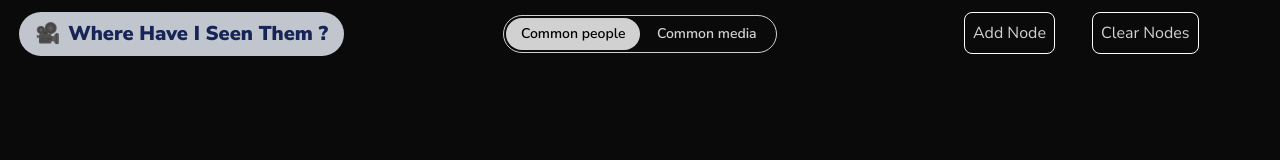
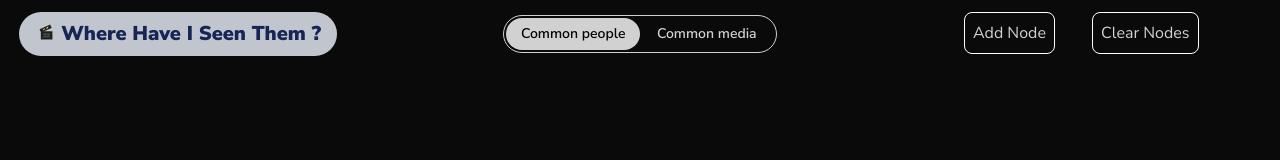
Before and after one commit to zarwaan/whist-graph, a React (Vite) app in the folder client/: page / in a window 1280 px wide. Shown: the top 160 px of the page. Built offline with nearby package versions, Linux system fonts and the light colour scheme.

Commit message:
Added logo and favicon

```diff
--- a/client/index.html
+++ b/client/index.html
@@ -2,7 +2,7 @@
 <html lang="en">
   <head>
     <meta charset="UTF-8" />
-    <link rel="icon" type="image/svg+xml" href="/vite.svg" />
+    <link rel="icon" type="image/svg+xml" href="/clapboard-favicon.svg" />
     <meta name="viewport" content="width=device-width, initial-scale=1.0" />
     <title>client</title>
   </head>
--- a/client/src/components/TitleBar/AppName.tsx
+++ b/client/src/components/TitleBar/AppName.tsx
@@ -1,10 +1,10 @@
 export default function AppName({}) {
     return (
         <div className="text-xl bg-blue-50/80 text-blue-950 w-fit font-black rounded-full px-4 py-2
-                        flex-center gap-2">
-            <div style={{lineHeight: 0.5}}>
+                        flex-center gap-1">
+            <div className="-mt-1">
                 {/* <img src="/vite.svg" alt="" width={22}/> */}
-                🎥
+                <img src="/clapboard.svg" alt="" width={22} />
             </div>
             <div>
                 Where Have I Seen Them ?
```
Also changed, not shown: client/src/providers/AppProviders.tsx (+4 -4 lines), client/public/clapboard-favicon.svg (added), client/public/clapboard.svg (added).
